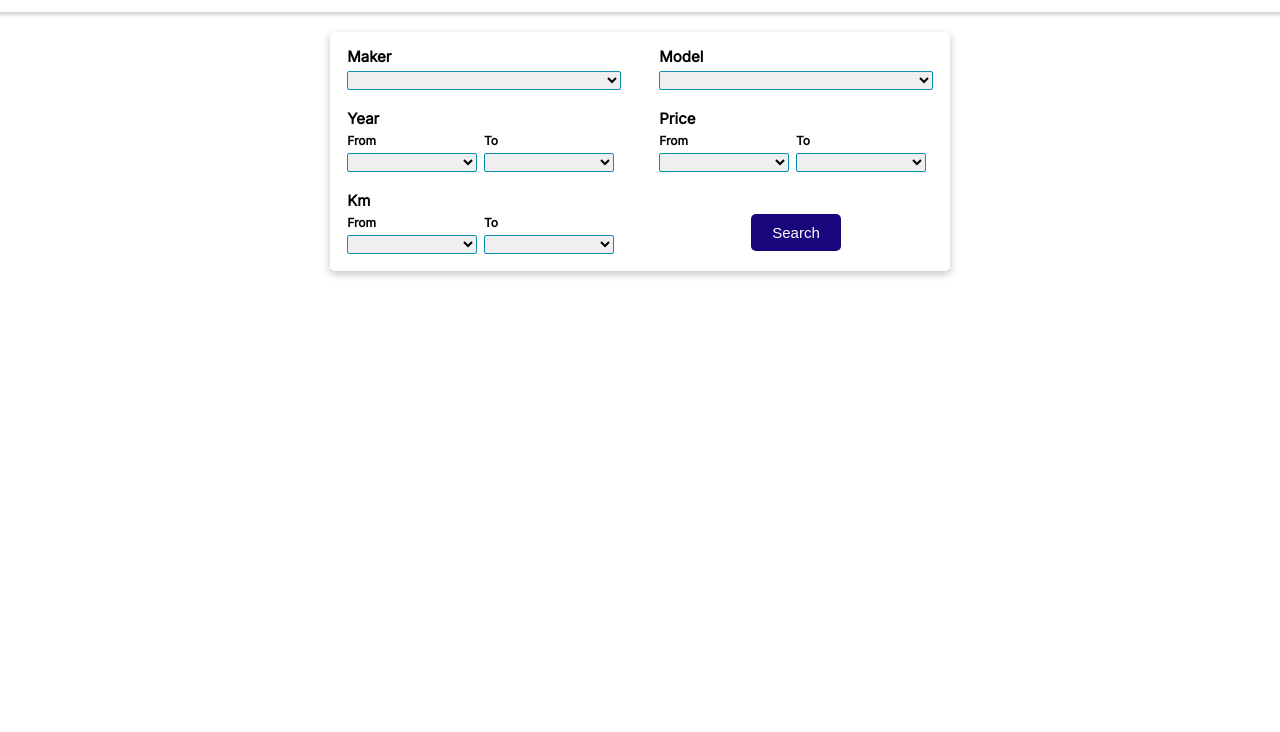
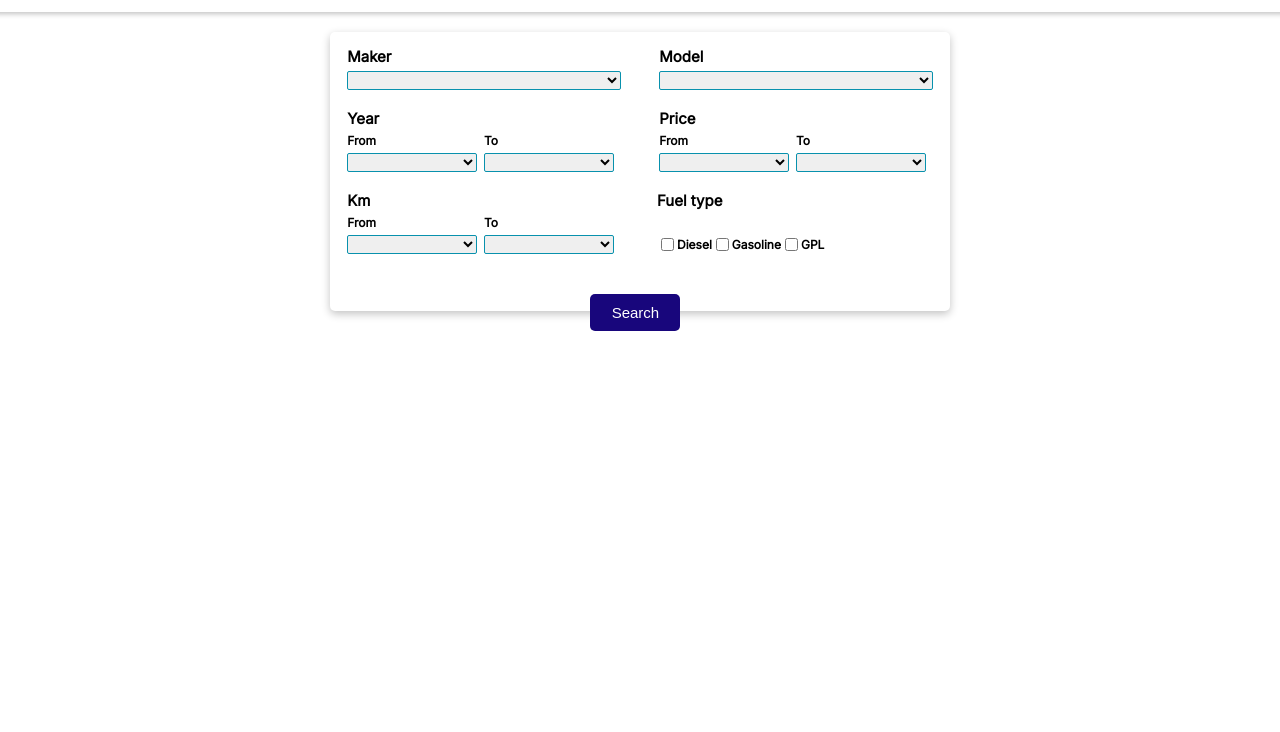
Before and after one commit to irobertcostin/client-automarkt, a plain HTML site: page index.html in a window 1280 px wide. Shown: the part 68-800 px from the top of the page. Drawn offline with Linux system fonts and the light colour scheme; no server answers.

Commit message:
filters section final update

```diff
--- a/app.js
+++ b/app.js
@@ -3,6 +3,6 @@ let container = document.querySelector(".container")
 
 
 container.appendChild(navbar());
-getCars();
+// getCars();
 container.appendChild(filtersSection());
 getAllMakers();
--- a/functions.js
+++ b/functions.js
@@ -298,6 +298,53 @@ function createKmSelector() {
     return mainDiv;
 }
 
+// create radio inputs for fuel
+function createFuelType (){
+
+    let mainDiv=document.createElement("div");
+    mainDiv.classList.add("fuel-type-filter")
+
+    let label = document.createElement("label");
+    label.textContent="Fuel type"
+    mainDiv.appendChild(label);
+
+    let secondDiv=document.createElement("div");
+    secondDiv.classList.add("fuel-filters-div")
+    mainDiv.appendChild(secondDiv)
+
+    let diesel = document.createElement("input");
+    diesel.type="checkbox";
+    diesel.id="diesel"
+    diesel.textContent="Diesel";
+    secondDiv.appendChild(diesel)
+
+    let dieselLabel = document.createElement("label");
+    dieselLabel.textContent="Diesel"
+    secondDiv.appendChild(dieselLabel);
+
+    let gasoline = document.createElement("input");
+    gasoline.type="checkbox";
+    gasoline.id="gasoline"
+    gasoline.textContent="Gasoline";
+    secondDiv.appendChild(gasoline)
+
+    let gasolinelLabel = document.createElement("label");
+    gasolinelLabel.textContent="Gasoline"
+    secondDiv.appendChild(gasolinelLabel);
+
+    let gpl = document.createElement("input");
+    gpl.type="checkbox";
+    gpl.id="gpl"
+    gpl.textContent="GPL";
+    secondDiv.appendChild(gpl)
+
+    let gplLabel = document.createElement("label");
+    gplLabel.textContent="GPL"
+    secondDiv.appendChild(gplLabel);
+
+    return mainDiv
+
+}
 
 
 
@@ -307,13 +354,11 @@ function searchFilteredButton() {
     let btn = document.createElement("button");
     btn.textContent="Search"
     btn.id="search-filtered-btn"
-
-
     return btn;
 }
 
 
-// create marketing section
+
 
 
 
@@ -329,7 +374,8 @@ function filtersSection() {
     filtersSection.appendChild(createYearSelector())
     filtersSection.appendChild(createPriceSelector());
     filtersSection.appendChild(createKmSelector());
-    filtersSection.appendChild(searchFilteredButton())
+    filtersSection.appendChild(createFuelType());
+    filtersSection.appendChild(searchFilteredButton());
     return filtersSection;
 }
 
@@ -344,7 +390,7 @@ async function getAllMakers() {
 
 
     for(i in response) {
-        console.log(response[i]);
+        // console.log(response[i]);
         document.querySelector(".maker-selector-filters").appendChild(populateMakerSelector(response[i]))
     }
 }
--- a/style.css
+++ b/style.css
@@ -50,7 +50,7 @@ body {
     margin-left: 10px;
 
     background: #13B0CF;
-    background: linear-gradient(to right, #026f85 0%, #47025b 100%);
+    background: linear-gradient(to right, #2368d7 0%, #47025b 100%);
     -webkit-background-clip: text;
     -webkit-text-fill-color: transparent;
 
@@ -102,6 +102,11 @@ body {
     margin: auto;
     cursor: pointer;
     width: 90px;
+
+    position: absolute;
+    bottom: -20px;
+    left: 42%;
+
 }
 
 #search-filtered-btn:hover {
@@ -225,6 +230,7 @@ transition: 0.5s;
 
 .filters-section{
     /* border: 2px solid red; */
+    position: relative;
     width: 90%;
     max-width: 600px;
     display: grid;
@@ -233,6 +239,7 @@ transition: 0.5s;
     justify-content: center;
     align-items: center;
     padding: 10px;
+    padding-bottom: 50px;
     box-shadow: rgba(0, 0, 0, 0.24) 0px 3px 8px;
     border-radius: 5px;
 }
@@ -380,3 +387,29 @@ select {
     /* border: 2px solid magenta; */
     width: 95%;
 }
+
+.fuel-filters-div {
+
+    display: flex;
+
+    align-items: center;
+    /* justify-content: center; */
+    /* border: 2px solid red; */
+    margin-top: 20px;
+    font-size: 12px;
+}
+
+.fuel-type-filter {
+    width: 95%;
+    display: flex;
+    flex-direction: column;
+    gap: 5px;
+    padding: 5px;
+    margin-right: auto;
+    margin-bottom: auto;
+    font-size: 15px;
+    font-weight: 600;
+
+    /* margin-bottom: 20px; */
+
+}
```
